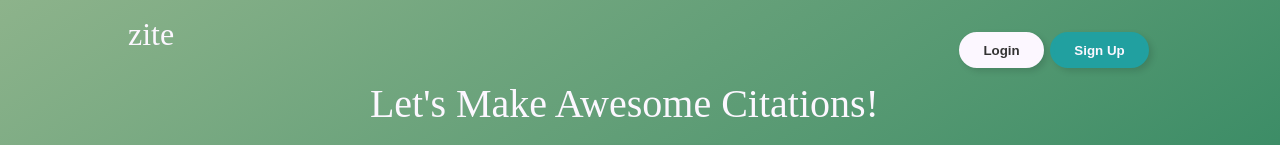
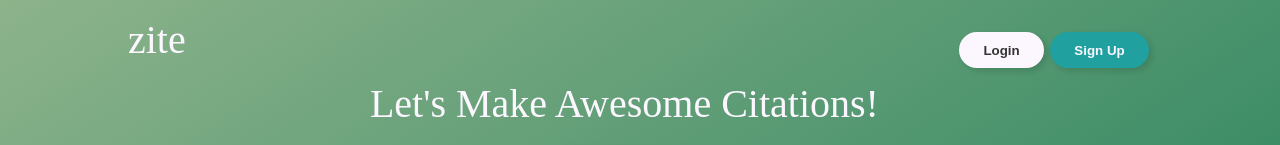
Before and after one commit to zitation/zite, a Vue app: page / in a window 1280 px wide. Shown: the top 145 px of the page. Built offline with nearby package versions, Linux system fonts and the light colour scheme; a web font is replaced by a local one.

Commit message:
make title slightly larger

```diff
--- a/src/layouts/Main.vue
+++ b/src/layouts/Main.vue
@@ -38,7 +38,7 @@ export default {
 
   header #title {
     float: left;
-    font-size: 2em;
+    font-size: 2.5em;
     padding: 0;
     margin: 0;
     color: #fcf7ff;
```
